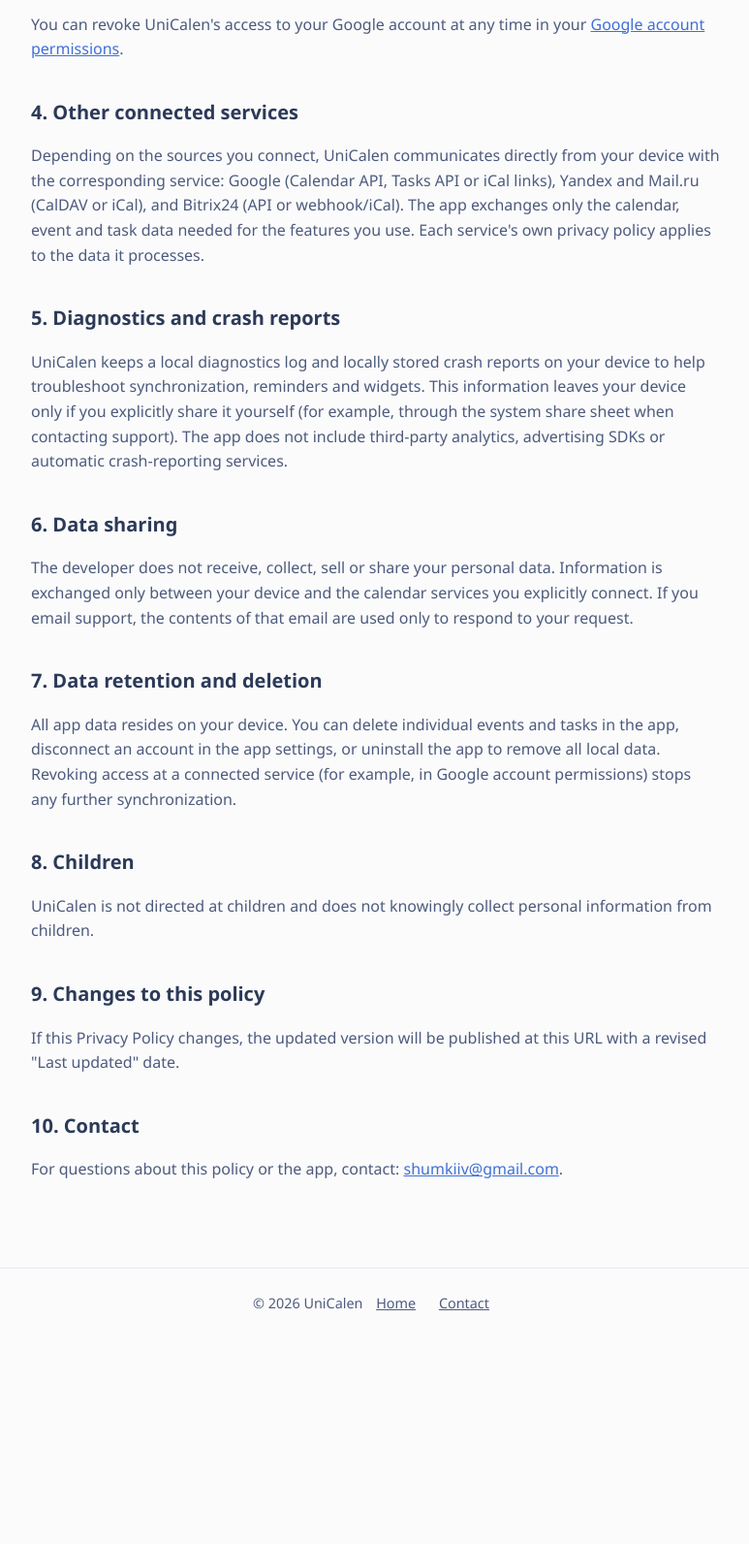
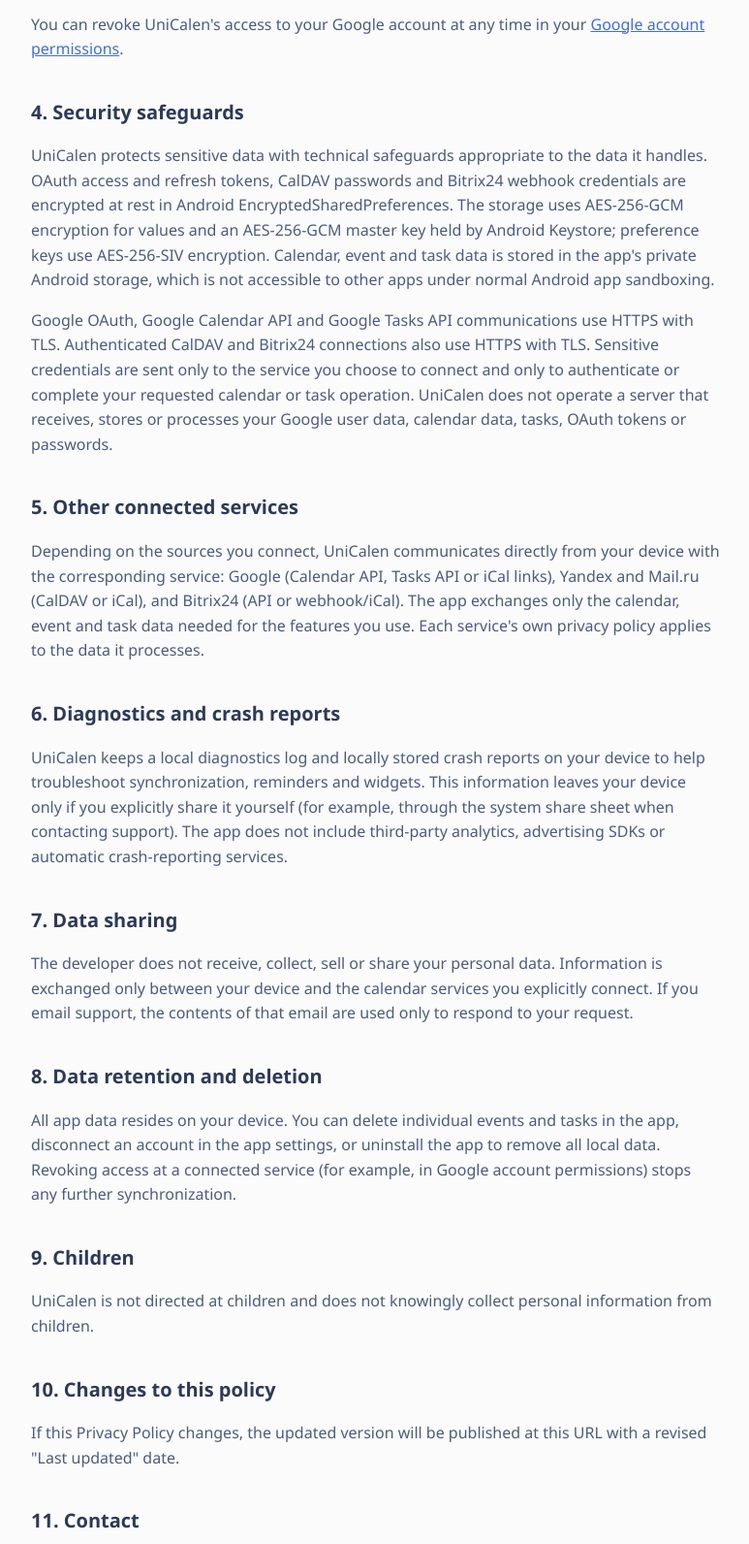
Before and after one commit to shumkiiv/shumkiiv.github.io, a plain HTML site: page privacy.html in a window 1280 px wide. Shown: the part 1205-2797 px from the top of the page at 97% size, without its empty margins (252-1025 px from the left). Before the commit the page ends 2584 px from the top, so only its background shows below. Drawn offline with Linux system fonts and the light colour scheme.

Commit message:
Clarify sensitive data safeguards in privacy policy

```diff
--- a/privacy.html
+++ b/privacy.html
@@ -28,7 +28,7 @@
 
   <main class="legal">
     <h1>Privacy Policy</h1>
-    <p class="updated">Last updated: August 7, 2026</p>
+    <p class="updated">Last updated: August 11, 2026</p>
 
     <p>
       This Privacy Policy describes how the UniCalen Android application ("UniCalen", "the app")
@@ -81,7 +81,25 @@
       <a href="https://myaccount.google.com/permissions">Google account permissions</a>.
     </p>
 
-    <h2>4. Other connected services</h2>
+    <h2>4. Security safeguards</h2>
+    <p>
+      UniCalen protects sensitive data with technical safeguards appropriate to the data it
+      handles. OAuth access and refresh tokens, CalDAV passwords and Bitrix24 webhook credentials
+      are encrypted at rest in Android EncryptedSharedPreferences. The storage uses AES-256-GCM
+      encryption for values and an AES-256-GCM master key held by Android Keystore; preference
+      keys use AES-256-SIV encryption. Calendar, event and task data is stored in the app's
+      private Android storage, which is not accessible to other apps under normal Android app
+      sandboxing.
+    </p>
+    <p>
+      Google OAuth, Google Calendar API and Google Tasks API communications use HTTPS with TLS.
+      Authenticated CalDAV and Bitrix24 connections also use HTTPS with TLS. Sensitive credentials
+      are sent only to the service you choose to connect and only to authenticate or complete your
+      requested calendar or task operation. UniCalen does not operate a server that receives,
+      stores or processes your Google user data, calendar data, tasks, OAuth tokens or passwords.
+    </p>
+
+    <h2>5. Other connected services</h2>
     <p>
       Depending on the sources you connect, UniCalen communicates directly from your device
       with the corresponding service: Google (Calendar API, Tasks API or iCal links), Yandex
@@ -90,7 +108,7 @@
       privacy policy applies to the data it processes.
     </p>
 
-    <h2>5. Diagnostics and crash reports</h2>
+    <h2>6. Diagnostics and crash reports</h2>
     <p>
       UniCalen keeps a local diagnostics log and locally stored crash reports on your device
       to help troubleshoot synchronization, reminders and widgets. This information leaves
@@ -99,7 +117,7 @@
       advertising SDKs or automatic crash-reporting services.
     </p>
 
-    <h2>6. Data sharing</h2>
+    <h2>7. Data sharing</h2>
     <p>
       The developer does not receive, collect, sell or share your personal data. Information
       is exchanged only between your device and the calendar services you explicitly connect.
@@ -107,7 +125,7 @@
       request.
     </p>
 
-    <h2>7. Data retention and deletion</h2>
+    <h2>8. Data retention and deletion</h2>
     <p>
       All app data resides on your device. You can delete individual events and tasks in the
       app, disconnect an account in the app settings, or uninstall the app to remove all local
@@ -115,19 +133,19 @@
       permissions) stops any further synchronization.
     </p>
 
-    <h2>8. Children</h2>
+    <h2>9. Children</h2>
     <p>
       UniCalen is not directed at children and does not knowingly collect personal
       information from children.
     </p>
 
-    <h2>9. Changes to this policy</h2>
+    <h2>10. Changes to this policy</h2>
     <p>
       If this Privacy Policy changes, the updated version will be published at this URL with
       a revised "Last updated" date.
     </p>
 
-    <h2>10. Contact</h2>
+    <h2>11. Contact</h2>
     <p>
       For questions about this policy or the app, contact:
       <a href="mailto:shumkiiv@gmail.com">shumkiiv@gmail.com</a>.
```
Also changed, not shown: ru/privacy.html (+26 -8 lines).
